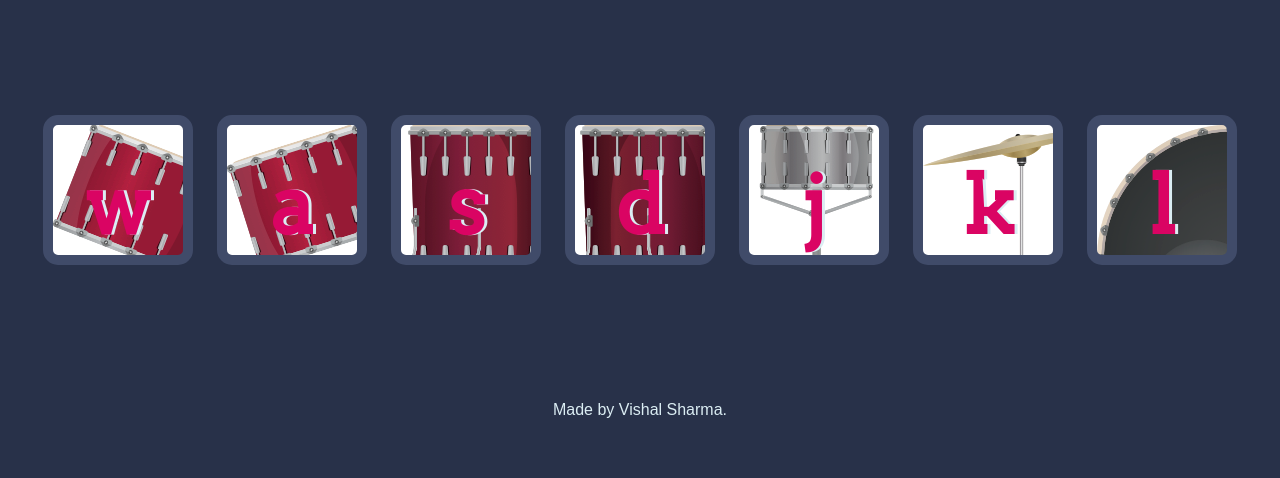
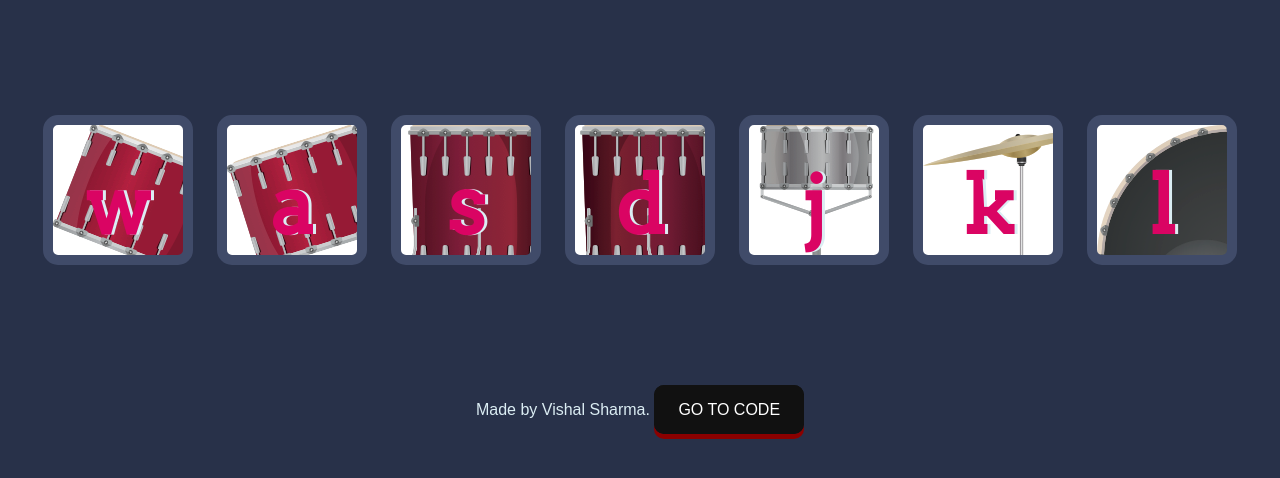
Before and after one commit to vishalsharma89/DrumRoll, a plain HTML site: page index.html in a window 1280 px wide. Shown: the part 174-652 px from the top of the page. Drawn offline with Linux system fonts and the light colour scheme.

Commit message:
Drum Roll Code Repo button added

```diff
--- a/index.html
+++ b/index.html
@@ -24,6 +24,7 @@
 
   <footer>
     Made by Vishal Sharma.
+    <a href="https://github.com/vishalsharma89/DrumRoll" class="glow-on-hover" type="button">Go to Code</a>
   </footer>
   <script src="index.js" charset="utf-8"></script>
 </body>
--- a/styles.css
+++ b/styles.css
@@ -15,7 +15,87 @@ footer {
   color: #DBEDF3;
   font-family: sans-serif;
 }
+.glow-on-hover {
 
+  width: 220px;
+  height: 50px;
+  border: none;
+  outline: none;
+  color: #fff;
+  background: #111;
+  cursor: pointer;
+  position: relative;
+  z-index: 0;
+  border-radius: 10px;
+}
+
+
+.glow-on-hover:before {
+  content: '';
+  background: linear-gradient(45deg, #ff0000, #ff7300, #fffb00, #48ff00, #00ffd5, #002bff, #7a00ff, #ff00c8, #ff0000);
+  position: absolute;
+  top: -2px;
+  left:-2px;
+  background-size: 400%;
+  z-index: -1;
+  filter: blur(5px);
+  width: calc(100% + 4px);
+  height: calc(100% + 4px);
+  animation: glowing 20s linear infinite;
+  opacity: 0;
+  transition: opacity .3s ease-in-out;
+  border-radius: 10px;
+}
+
+.glow-on-hover:active {
+  color: #000
+}
+
+.glow-on-hover:active:after {
+  background: transparent;
+}
+
+.glow-on-hover:hover:before {
+  opacity: 1;
+}
+
+.glow-on-hover:after {
+  z-index: -1;
+  content: '';
+  position: absolute;
+  width: 100%;
+  height: 100%;
+  background: #111;
+  left: 0;
+  top: 0;
+  border-radius: 10px;
+}
+
+@keyframes glowing {
+  0% { background-position: 0 0; }
+  50% { background-position: 400% 0; }
+  100% { background-position: 0 0; }
+}
+
+a {
+  background-color: red;
+  box-shadow: 0 5px 0 darkred;
+  color: white;
+  padding: 1em 1.5em;
+  position: relative;
+  text-decoration: none;
+  text-transform: uppercase;
+}
+
+a:hover {
+  background-color: #ce0606;
+  cursor: pointer;
+}
+
+a:active {
+  box-shadow: none;
+  top: 5px;
+}
 .w {
 background-image: url("./images/tom1.png");
 }
```
